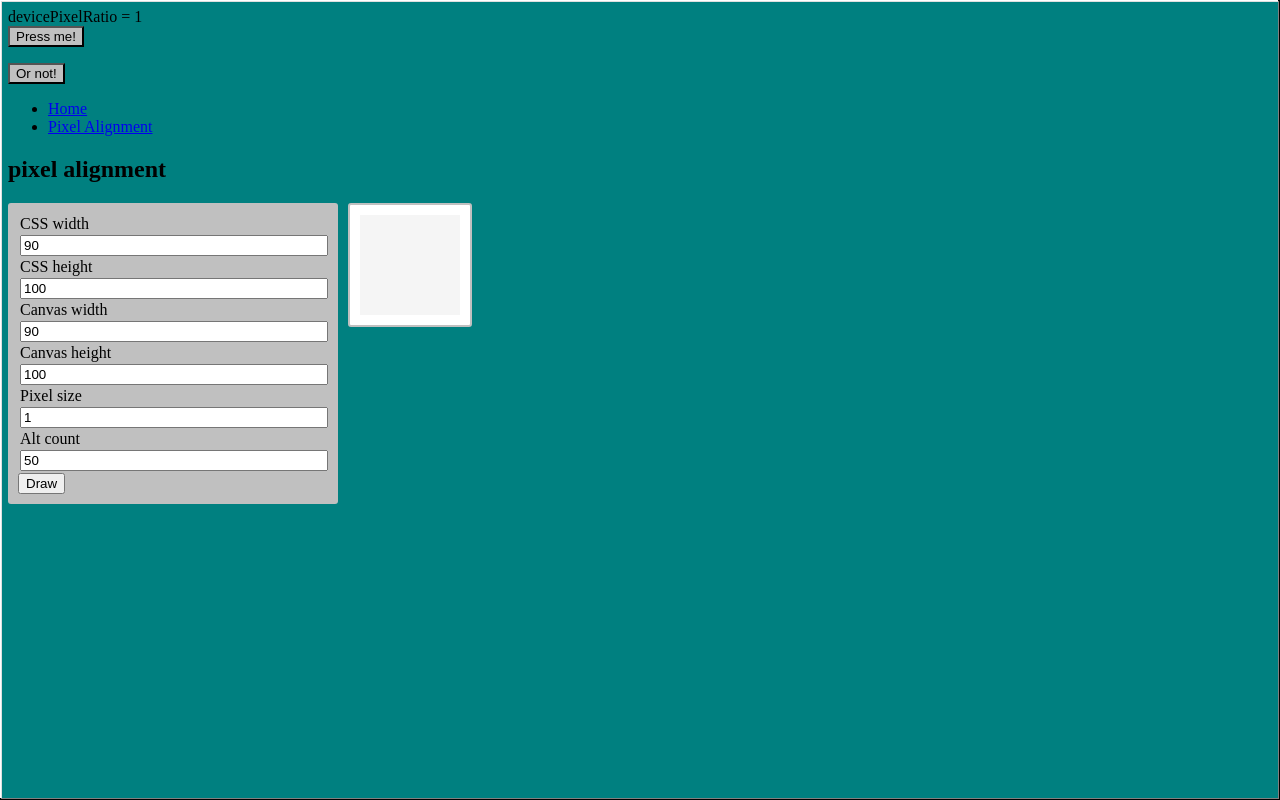
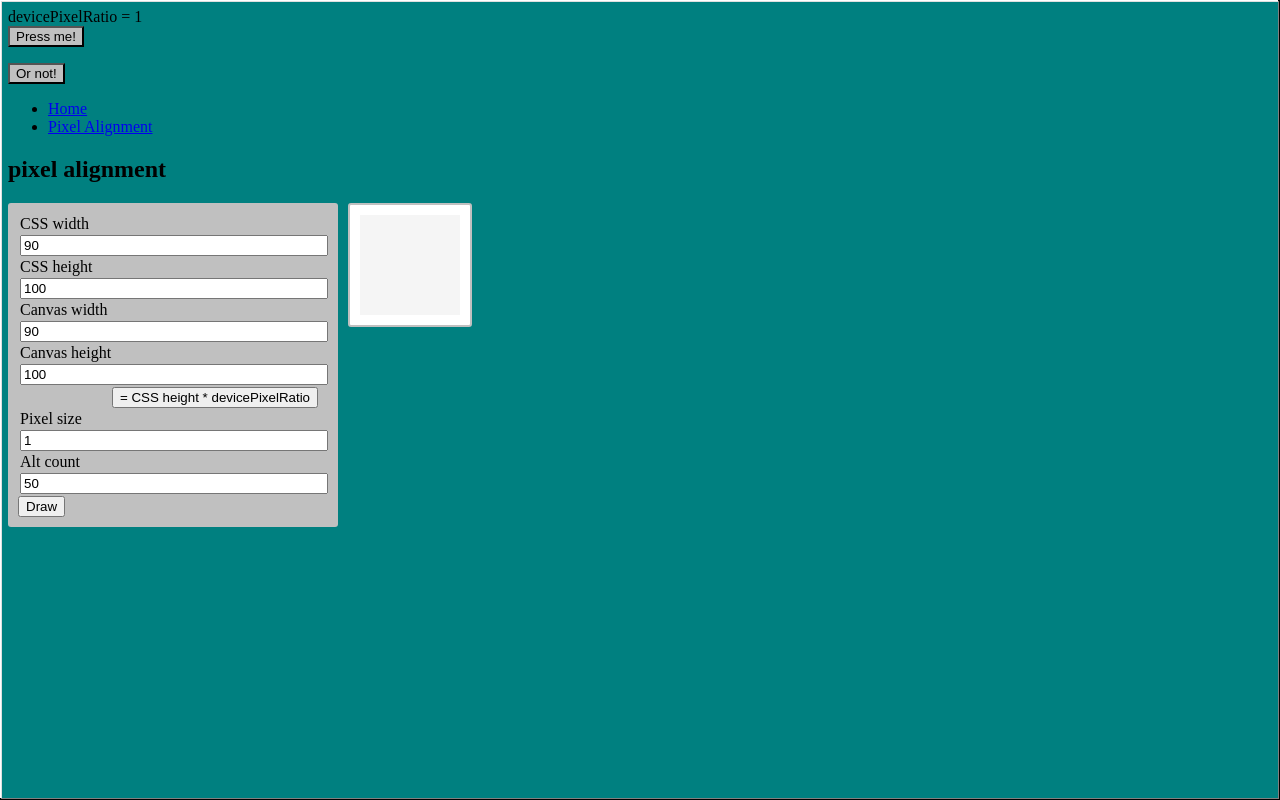
Before and after one commit to sarahkw/dangerchat, an Angular app: page /pixel-alignment in a window 1280 px wide. Built offline with nearby package versions, Linux system fonts and the light colour scheme.

Commit message:
auto assign canvas height

```diff
--- a/projects/demo-w98w/src/app/pixel-alignment/pixel-alignment.component.html
+++ b/projects/demo-w98w/src/app/pixel-alignment/pixel-alignment.component.html
@@ -16,6 +16,12 @@
         margin: 2px;
         display: block;
         width: 100%;
+    }
+
+    .form-group button.tool {
+        display: block;
+        margin-left: auto;
+        margin-right: 0;
     }
 
     .draw-container {
@@ -68,6 +74,7 @@
             <div class="form-group">
                 <label for="canvasheight">Canvas height</label>
                 <input id="canvasheight" name="canvasheight" type="number" [(ngModel)]="canvasheight">
+                <button class="tool" type="button" (click)="onAutoAssignCanvasHeight()">= CSS height * devicePixelRatio</button>
             </div>
 
             <div class="form-group">
--- a/projects/demo-w98w/src/app/pixel-alignment/pixel-alignment.component.ts
+++ b/projects/demo-w98w/src/app/pixel-alignment/pixel-alignment.component.ts
@@ -43,4 +43,8 @@ export class PixelAlignmentComponent implements OnInit {
 
   }
 
+  onAutoAssignCanvasHeight() {
+    this.canvasheight = Math.floor(this.cssheight * window.devicePixelRatio);
+  }
+
 }
```
